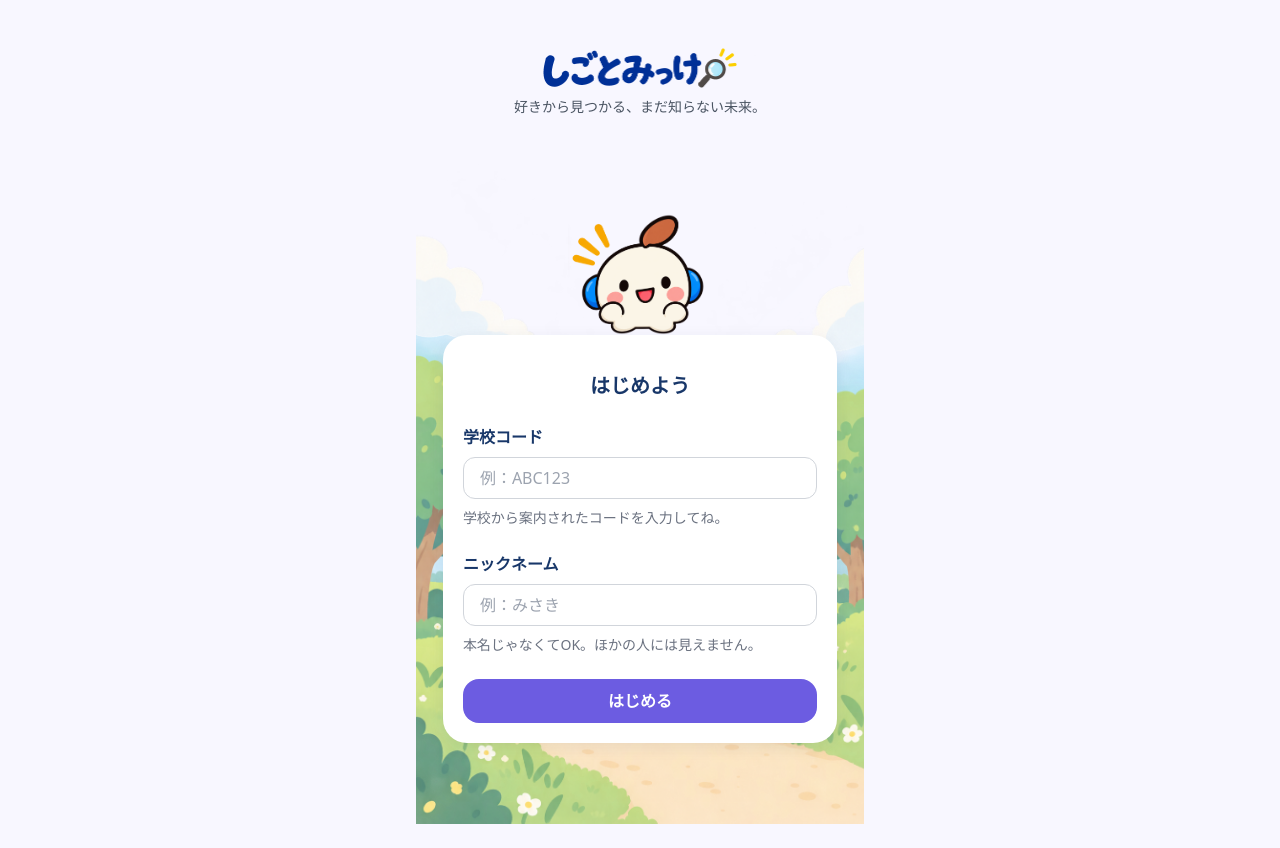
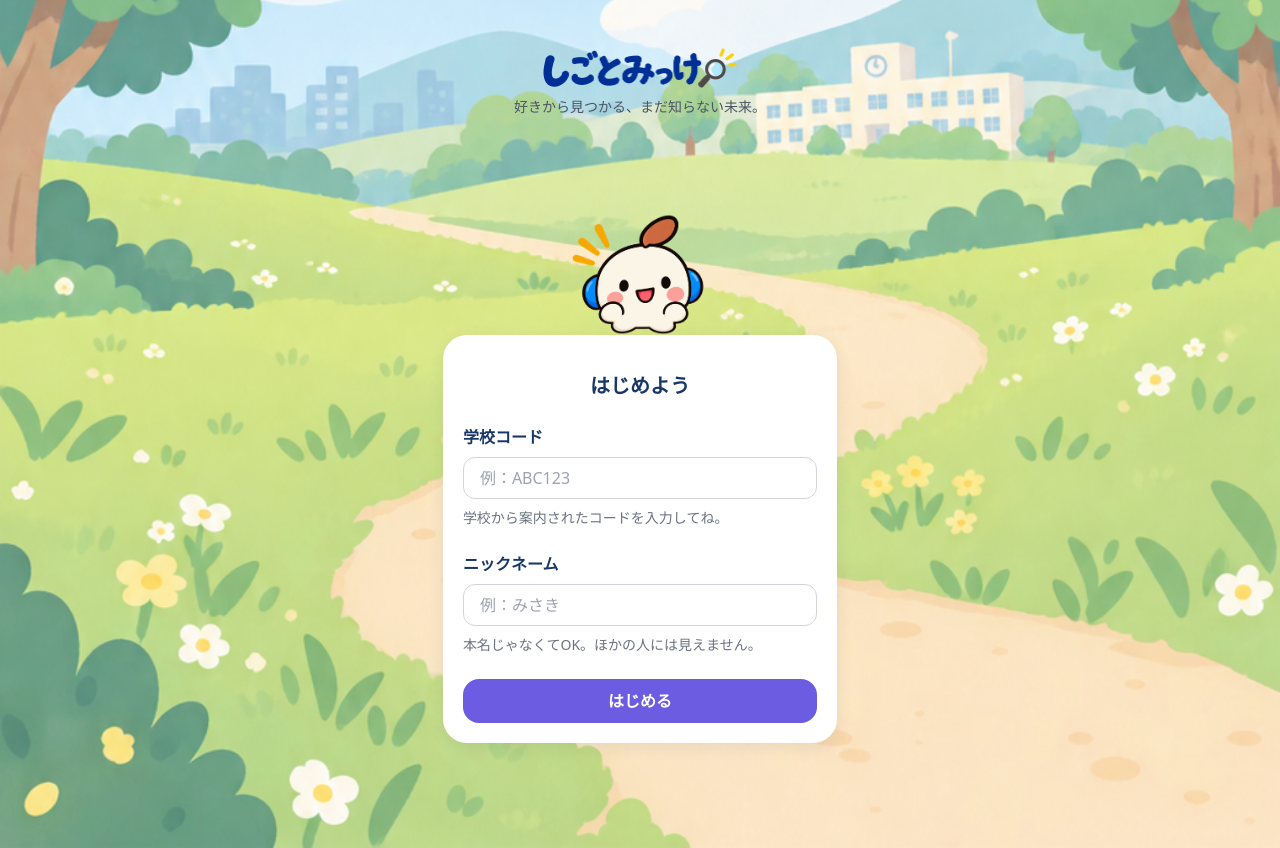
Before and after one commit to AkikoFujikawa/shigoto-mikke, a Next.js app in the folder frontend/: page / in a window 1280 px wide. Built offline with nearby package versions, Linux system fonts and the light colour scheme.

Commit message:
style: トップ・好きなこと選び・結果の背景を画面の全幅に広げる #156

```diff
--- a/frontend/src/app/interests/page.tsx
+++ b/frontend/src/app/interests/page.tsx
@@ -5,7 +5,6 @@ import Image from "next/image";
 import AppLogo from "@/components/AppLogo";
 import Button from "@/components/Button";
 import IconBadge from "@/components/IconBadge";
-import PageShell from "@/components/PageShell";
 import { interestIconSrc } from "@/lib/icons";
 
 type Interest = {
@@ -76,12 +75,13 @@ export default function InterestsPage() {
   };
 
   return (
-    <PageShell>
-      <div
-        className="relative -mx-md min-h-screen bg-cover bg-center bg-no-repeat px-md pb-28"
+    <main
+      className="relative min-h-screen bg-background bg-cover bg-center bg-no-repeat px-5 py-lg"
       style={{ backgroundImage: "url('/backgrounds/S01.png')" }}
     >
       <div className="absolute inset-0 z-0 bg-white/20" />
+      <div className="mx-auto w-full max-w-md">
+        <div className="relative -mx-md min-h-screen px-md pb-28">
           <div className="relative z-10">
             {/* ヘッダー */}
             <header className="mb-2 flex items-center justify-between">
@@ -172,6 +172,7 @@ export default function InterestsPage() {
             </div>
           </div>
         </div>
-    </PageShell>
+      </div>
+    </main>
   );
 }
--- a/frontend/src/app/page.tsx
+++ b/frontend/src/app/page.tsx
@@ -6,7 +6,6 @@ import Button from "@/components/Button";
 import Card from "@/components/Card";
 import Input from "@/components/Input";
 import AppLogo from "@/components/AppLogo";
-import PageShell from "@/components/PageShell";
 import Image from "next/image";
 
 export default function HomePage() {
@@ -80,11 +79,12 @@ export default function HomePage() {
   };
 
   return (
-    <PageShell>
-      <div
-        className="min-h-screen bg-bottom bg-no-repeat bg-cover "
+    <main
+      className="min-h-screen bg-background bg-cover bg-bottom bg-no-repeat px-5 py-lg"
       style={{ backgroundImage: "url('/backgrounds/S01.png')" }}
     >
+      <div className="mx-auto w-full max-w-md">
+        <div className="min-h-screen">
           <div className="flex flex-col gap-md">
             {/* ロゴ・キャッチコピー */}
             <div className="pt-lg text-center">
@@ -146,6 +146,7 @@ export default function HomePage() {
             </div>
           </div>
         </div>
-    </PageShell>
+      </div>
+    </main>
   );
 }
--- a/frontend/src/app/strengths/page.tsx
+++ b/frontend/src/app/strengths/page.tsx
@@ -75,11 +75,11 @@ export default function StrengthsPage() {
   }
 
   return (
-    <div className="min-h-screen bg-background">
-      <main
-        className="mx-auto min-h-screen max-w-md bg-cover bg-center bg-no-repeat px-5 py-6"
-        style={{ backgroundImage: "url('/backgrounds/S01.png')" }}
-      >
+    <div
+      className="min-h-screen bg-background bg-cover bg-center bg-no-repeat"
+      style={{ backgroundImage: "url('/backgrounds/S01.png')" }}
+    >
+      <main className="mx-auto min-h-screen max-w-md px-5 py-6">
         <header className="mb-8 flex items-center justify-between">
           <AppLogo />
           <button
```
Lines whose indentation alone changed are shown as unchanged.
